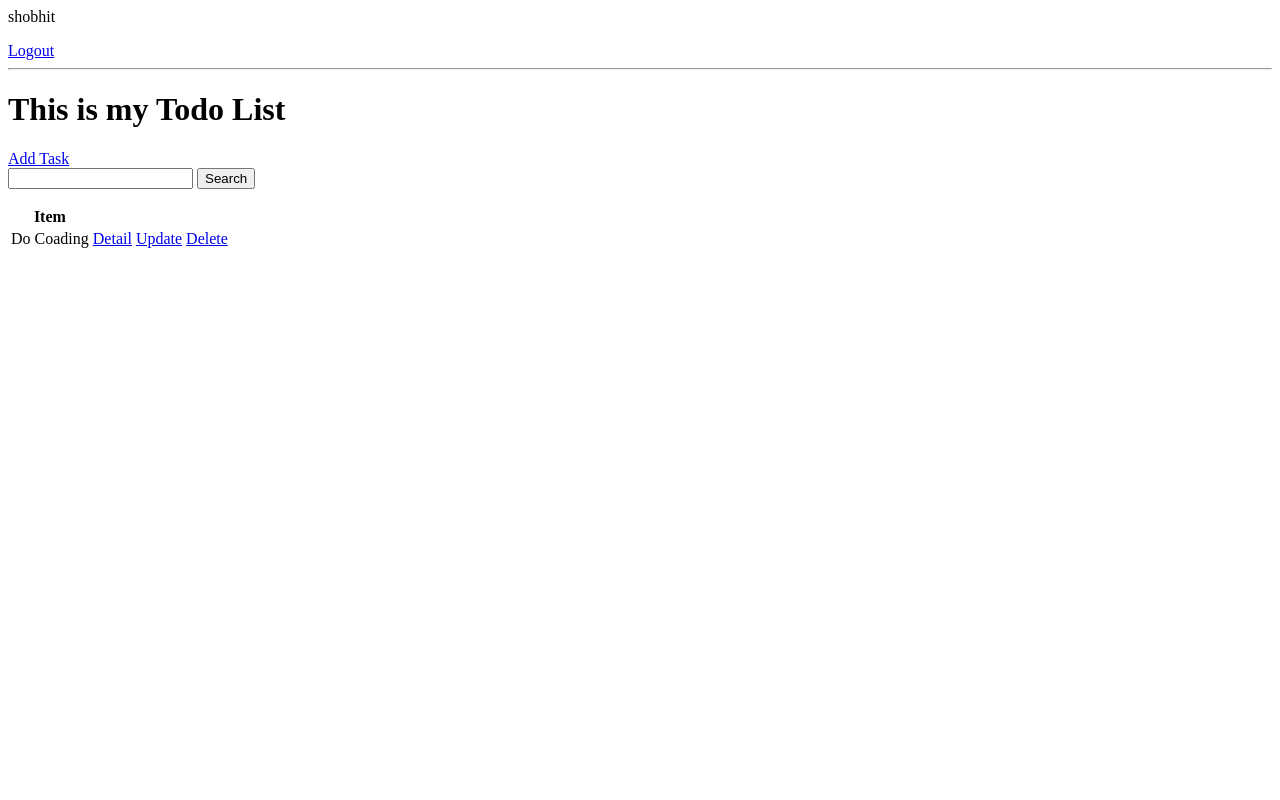
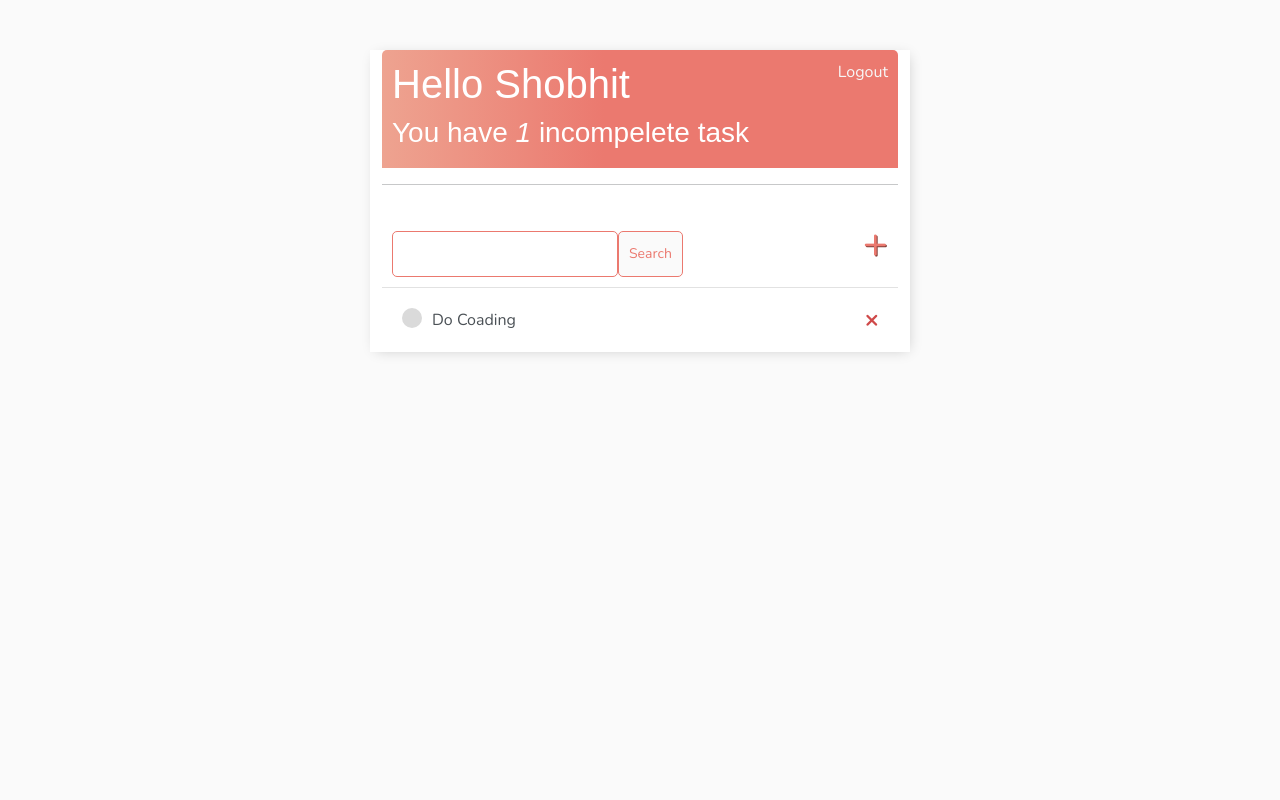
Before and after one commit to shobhit1215/Todo-List, a Django app: page / in a window 1280 px wide. Run offline with Django 3.2, Linux system fonts and the light colour scheme; a user stored in the database is signed in; data comes from the database, SQL or seed files in the repository; both versions use the stored data as it was after the commit.

Commit message:
Styled the pages

```diff
--- /dev/null
+++ b/base/templates/base/main.html
@@ -0,0 +1,138 @@
+<!DOCTYPE html>
+<html lang="en">
+<head>
+    <meta charset="UTF-8">
+    <meta http-equiv="X-UA-Compatible" content="IE=edge">
+    <meta name="viewport" content="width=device-width, initial-scale=1.0">
+    <title>To Do List</title>
+    <link rel="preconnect" href="https://fonts.gstatic.com">
+    <link href="https://fonts.googleapis.com/css2?family=Nunito:wght@200&display=swap" rel="stylesheet">
+    <link href="https://cdn.jsdelivr.net/npm/bootstrap@5.0.1/dist/css/bootstrap.min.css" rel="stylesheet" integrity="sha384-+0n0xVW2eSR5OomGNYDnhzAbDsOXxcvSN1TPprVMTNDbiYZCxYbOOl7+AMvyTG2x" crossorigin="anonymous">
+    <script src="https://cdn.jsdelivr.net/npm/bootstrap@5.0.1/dist/js/bootstrap.bundle.min.js" integrity="sha384-gtEjrD/SeCtmISkJkNUaaKMoLD0//ElJ19smozuHV6z3Iehds+3Ulb9Bn9Plx0x4" crossorigin="anonymous"></script>
+
+    <style>
+        body{
+            background-color: #FAFAFA;
+            font-family: 'Nunito', sans-serif;
+            padding-top: 50px;
+        }
+        h1,
+        h2,
+        h3,
+        h4,
+        h5,
+        h6{
+            font-family: 'Raleway', sans-serif;
+        }
+        a,
+        p{
+            color: #4b5156
+        }
+        .container{
+            max-width:  540px;
+            margin: auto;
+            background-color: #fff;
+            -webkit-box-shadow: 2px 2px 13px -4px rgba(0,0,0,0,21);
+            box-shadow: 2px 2px 13px -4px rgba(0,0,0,0.21);
+
+
+        }
+        .header-bar {
+            display: flex;
+            justify-content: space-between;
+            color: #fff;
+            padding: 10px;
+            border-radius: 5px 5px 0 0;
+            background: linear-gradient(90deg , #EEA390 0%, #EB796F 43%,#EB796F 100%);
+
+        }
+        .header-bar a{
+            color: rgb(247 , 247 ,247);
+            text-decoration: none;
+        }
+        .task-wrapper{
+            display:flex;
+            align-items: center;
+            justify-content: space-between;
+            padding: 20px;
+            background-color: #fff;
+            border-top: 1px solid rgb(226, 226, 226);
+        }
+        .task-title {
+            display: flex;
+        }
+        .task-title a{
+            text-decoration: none;
+            color: #4b5156;
+            margin-left: 10px;
+        }
+        .task-compelete-icon {
+            height: 20px;
+            width: 20px;
+            background-color: rgb(105, 192, 105);
+            border-radius: 50%;
+        }
+        .task-incompelete-icon {
+            height: 20px;
+            width: 20px;
+            background-color: rgb(218, 218, 218);
+            border-radius: 50%;
+
+        }
+        .delete-link {
+            text-decoration: none;
+            font-weight: 900;
+            color: #cf4949;
+            font-size: 22px;
+            line-height: 0;
+        }
+        #search-add-wrapper {
+            display: flex;
+            justify-content: space-between;
+            align-items: center;
+            padding: 10px;
+        }
+        #add-link {
+            color: #EB796F;
+            text-decoration: none;
+            font-size: 42px;
+            text-shadow: 1px 1px #81413b;
+        }
+        input[type=text],
+        input[type=password],
+        textarea {
+            border: 1px solid #EB796F;
+            border-radius: 5px;
+            padding: 10px;
+            width: 90%;
+        }
+        label{
+            padding-top: 10px !important;
+            display: block;
+        }
+        .button{
+            border: 1px solid #EB796F;
+            background-color: #FAFAFA;
+            color: #EB796F;
+            padding: 10px;
+            font-size: 14px;
+            border-radius: 5px;
+            cursor: pointer;
+            text-decoration: none;
+
+        }
+        .card-body {
+            padding: 20px;
+        }
+    </style>
+</head>
+<body>
+    <div class="container">
+        {% block content %}
+
+        {% endblock content %}
+
+    </div>
+
+</body>
+</html>
--- a/base/templates/base/task_list.html
+++ b/base/templates/base/task_list.html
@@ -1,18 +1,68 @@
+{% extends 'base/main.html' %}
+
+{% block content %}
+
+<div class="header-bar">
+    <div>
+        <h1>Hello {{request.user|title}}</h1>
+        <h3>You have <i>{{count}}</i> incompelete task{{ count|pluralize:"s" }}</h3>
+    </div>
     {% if request.user.is_authenticated %}
-<p>{{request.user}}</p>
     <a href="{% url 'logout' %}">Logout</a>
     {% else %}
     <a href="{% url 'login' %}">Login</a>
     {% endif %}
 
+</div>
 <hr>
-<h1>This is my Todo List</h1>
-<a href="{% url 'task-create' %}">Add Task</a>
-<form method="GET">
+<!-- <h1>This is my Todo List</h1> -->
+<!-- <a class="btn btn-outline-primary" href="{% url 'task-create' %}" role="button">Add Task</a> -->
+<div id="search-add-wrapper" >
+    <form method="GET" style="margin-top: 20px;display:flex;">
         <input type='text' name='search-area' value='{{search_input}}'>
-  <input type='submit' value='Search'>
+        <input  class="button" type='submit' value='Search'>
     </form>
-<table>
+    <a id="add-link" href="{% url 'task-create' %}">&#x2b;</a>
+
+</div>
+
+
+
+<div class="task-items-wrapper">
+    {% for task in task_list %}
+    <div class="task-wrapper">
+        {% if task.complete %}
+          <div class="task-title">
+              <div class="task-compelete-icon">
+
+              </div>
+              <i><s><a href="{% url 'update-task' task.id %}">{{task}}</a></s></i>
+
+          </div>
+          <a class="delete-link" href="{% url 'delete-task' task.id %}">&#215;</a>
+          {% else %}
+          <div class="task-title">
+            <div class="task-incompelete-icon">
+
+            </div>
+            <a href="{% url 'update-task' task.id %}">{{task}}</a>
+
+        </div>
+        <a class="delete-link" href="{% url 'delete-task' task.id %}">&#215;</a>
+
+        {% endif %}
+
+
+    </div>
+
+    {% empty %}
+    <h3>No items in list</h3>
+    {% endfor %}
+
+
+</div>
+
+<!-- <table>
     <tr>
         <th>Item</th>
         <th></th>
@@ -22,11 +72,13 @@
     {% for task in task_list %}
     <tr>
         <td>{{ task.title }}</td>
-        <td><a href="{% url 'detail' task.id %}">Detail</a></td>
-        <td><a href="{% url 'update-task' task.id %}">Update</a></td>
+        <!-- <td><a href="{% url 'detail' task.id %}">Detail</a></td> -->
+        <!-- <td><a class="btn btn-primary" href="{% url 'update-task' task.id %}" role="button">Link</a></td>
         <td><a href="{% url 'delete-task' task.id %}">Delete</a></td>
     </tr>
     {% empty %}
     <h3>No items in list</h3>
     {% endfor %}
-</table>
+</table> -->
+
+{% endblock content %}
```
Also changed, not shown: base/templates/base/login.html (+17 -7 lines), base/templates/base/register.html (+29 -6 lines), base/templates/base/task_confirm_delete.html (+18 -6 lines), base/templates/base/task_form.html (+20 -7 lines), db.sqlite3. Lines whose indentation alone changed are shown as unchanged.
